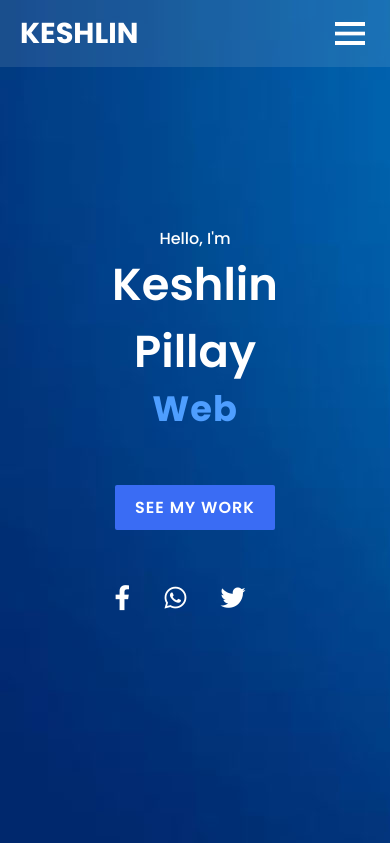
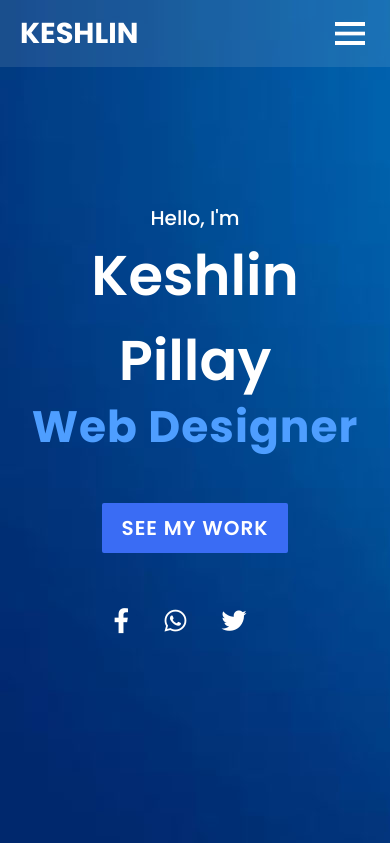
Before and after one commit to Keshlin/portfoliotest, a PHP site: page / in a window 390 px wide. Shown: the top 843 px of the page. Run offline with PHP 8.4, Linux system fonts and the light colour scheme.

Commit message:
padding1

```diff
--- a/style.css
+++ b/style.css
@@ -646,7 +646,8 @@ body{
   .main .content {
     align-items: center;
     text-align: center;
-    padding: 50px;
+    padding: 0px;
+    font-size: 20px;
 }
 }
 
```
